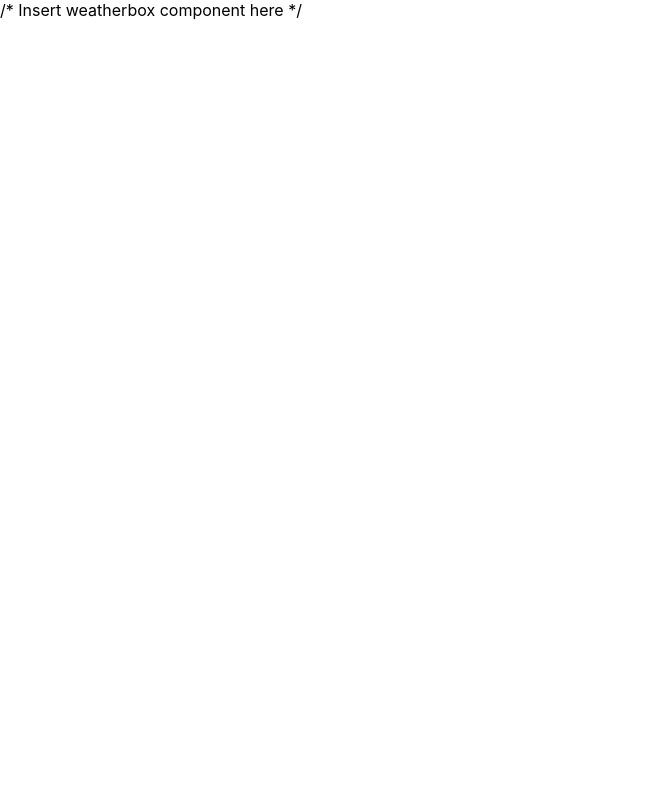
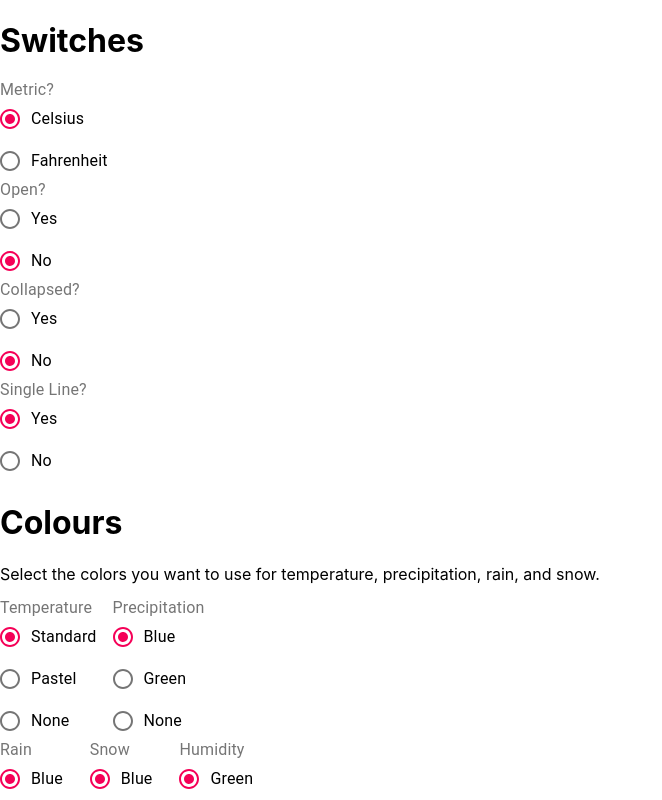
Before and after one commit to adrienvmartin/Weatherbox, a React (Create React App) app: page / in a window 1280 px wide. Shown: the top 800 px of the page, without its empty margins (0-662 px from the left). Built offline with nearby package versions, Linux system fonts and the light colour scheme.

Commit message:
Connect App to Store

```diff
--- a/src/App.tsx
+++ b/src/App.tsx
@@ -1,13 +1,16 @@
-import React, { Fragment } from 'react';
-// @ts-ignore
-import logo from './logo.svg';
-import './App.css';
+import React, { Fragment } from "react";
+import { Provider } from "react-redux";
+import store from "./store";
+import "./App.css";
+import Main from '../src/components/Main';
 
 function App() {
   return (
-    <Fragment>
-      /* Insert weatherbox component here */
-    </Fragment>
+    <Provider store={store}>
+      <Fragment>
+      <Main />
+      </Fragment>
+    </Provider>
   );
 }
 
```
